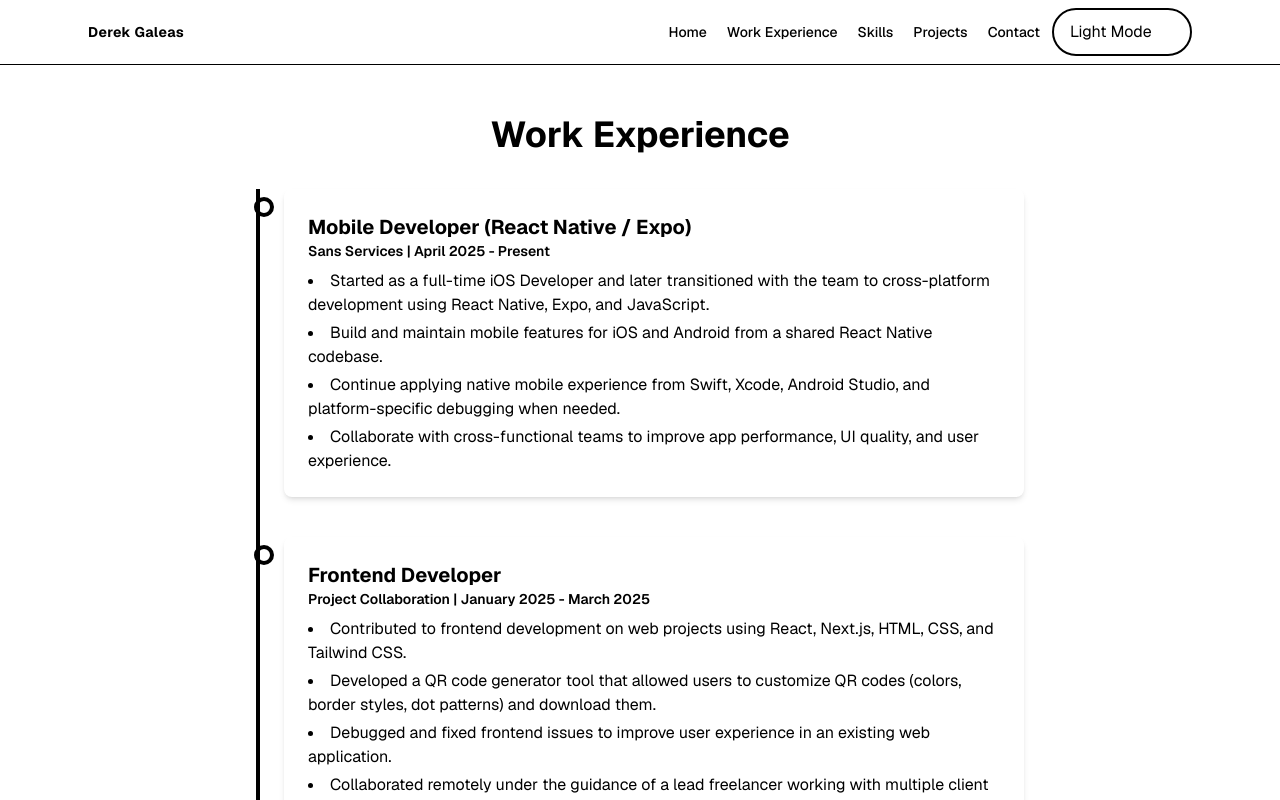
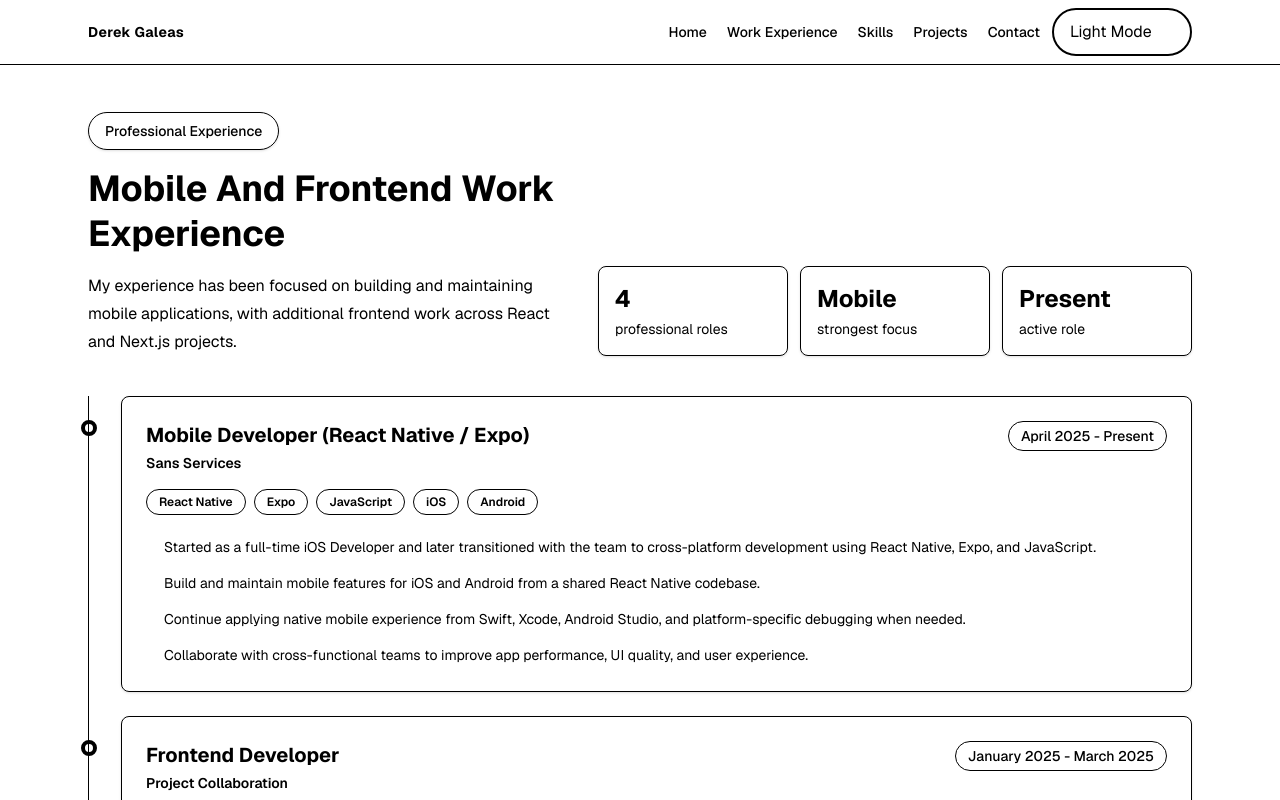
Before and after one commit to DHK2001/portfolio, a Next.js app: page /work-experience in a window 1280 px wide. Shown: the top 800 px of the page. Built offline with nearby package versions, Linux system fonts and the light colour scheme.

Commit message:
pdate work experience layout

```diff
--- a/src/app/work-experience/page.tsx
+++ b/src/app/work-experience/page.tsx
@@ -2,27 +2,89 @@
 
 import React from "react";
 import Title from "@/components/Title";
-import { workExperienceData } from "@/constants/portfolioData";
+import {
+  workExperienceData,
+  workExperiencePageData,
+} from "@/constants/portfolioData";
 
 const WorkExperience = () => {
   return (
-    <section className="w-full flex flex-col items-center max-w-11/12 mx-auto">
-      <Title text="Work Experience" classname="mb-8" />
+    <section className="flex w-full flex-col gap-10">
+      <div className="grid gap-6 lg:grid-cols-[0.9fr_1.1fr] lg:items-end">
+        <div className="flex flex-col items-start gap-4">
+          <div className="inline-flex rounded-full border border-[color:var(--border)] bg-[color:var(--cards)] px-4 py-2 text-sm font-medium text-[color:var(--secondary-text)] shadow-sm">
+            {workExperiencePageData.badge}
+          </div>
+          <Title text={workExperiencePageData.title} classname="text-left" />
+          <p className="max-w-2xl text-base leading-7 text-[color:var(--secondary-text)]">
+            {workExperiencePageData.description}
+          </p>
+        </div>
 
-      <div className="relative border-l-4 border-[color:var(--primary)] pl-6 space-y-10 w-full max-w-3xl">
+        <div className="grid gap-3 sm:grid-cols-3">
+          <div className="rounded-lg border border-[color:var(--border)] bg-[color:var(--cards)] p-4 shadow-sm">
+            <p className="text-2xl font-bold text-[color:var(--primary-text)]">
+              4
+            </p>
+            <p className="mt-1 text-sm text-[color:var(--secondary-text)]">
+              professional roles
+            </p>
+          </div>
+          <div className="rounded-lg border border-[color:var(--border)] bg-[color:var(--cards)] p-4 shadow-sm">
+            <p className="text-2xl font-bold text-[color:var(--primary-text)]">
+              Mobile
+            </p>
+            <p className="mt-1 text-sm text-[color:var(--secondary-text)]">
+              strongest focus
+            </p>
+          </div>
+          <div className="rounded-lg border border-[color:var(--border)] bg-[color:var(--cards)] p-4 shadow-sm">
+            <p className="text-2xl font-bold text-[color:var(--primary-text)]">
+              Present
+            </p>
+            <p className="mt-1 text-sm text-[color:var(--secondary-text)]">
+              active role
+            </p>
+          </div>
+        </div>
+      </div>
+
+      <div className="relative space-y-6 border-l border-[color:var(--border)] pl-5 sm:pl-8">
         {workExperienceData.map((exp, index) => (
           <div key={index} className="relative">
-            <div className="absolute -left-[30px] top-2 w-5 h-5 rounded-full bg-[color:var(--primary)] border-4 border-[color:var(--bg)]"></div>
-            <div className="bg-[color:var(--cards)] rounded-lg shadow-md p-6">
-              <h3 className="text-xl font-bold text-[color:var(--highlight)]">
-                {exp.role}
-              </h3>
-              <p className="text-[var(--secondary-text)] text-sm font-semibold mb-2">
-                {exp.company} | {exp.startDate} - {exp.endDate}
-              </p>
-              <ul className="list-disc list-inside space-y-1 text-[var(--secondary-text)]">
-                {exp.description.map((item, i) => (
-                  <li key={i}>{item}</li>
+            <div className="absolute -left-[29px] top-6 h-4 w-4 rounded-full border-4 border-[color:var(--bg)] bg-[color:var(--primary)] sm:-left-10"></div>
+            <div className="rounded-lg border border-[color:var(--border)] bg-[color:var(--cards)] p-5 shadow-sm transition duration-200 hover:border-[color:var(--primary)] hover:shadow-[0_10px_30px_var(--shadow-color)] sm:p-6">
+              <div className="flex flex-col gap-3 sm:flex-row sm:items-start sm:justify-between">
+                <div>
+                  <h3 className="text-xl font-bold text-[color:var(--primary-text)]">
+                    {exp.role}
+                  </h3>
+                  <p className="mt-1 text-sm font-semibold text-[color:var(--highlight)]">
+                    {exp.company}
+                  </p>
+                </div>
+                <p className="rounded-full border border-[color:var(--border)] bg-[color:var(--muted-surface)] px-3 py-1 text-sm font-medium text-[color:var(--secondary-text)]">
+                  {exp.startDate} - {exp.endDate}
+                </p>
+              </div>
+
+              <div className="mt-4 flex flex-wrap gap-2">
+                {exp.tags.map((tag) => (
+                  <span
+                    key={tag}
+                    className="rounded-full border border-[color:var(--border)] bg-[color:var(--muted-surface)] px-3 py-1 text-xs font-semibold text-[color:var(--primary-text)]"
+                  >
+                    {tag}
+                  </span>
+                ))}
+              </div>
+
+              <ul className="mt-5 space-y-3 text-sm leading-6 text-[var(--secondary-text)]">
+                {exp.description.map((item) => (
+                  <li key={item} className="flex gap-3">
+                    <span className="mt-2 h-1.5 w-1.5 shrink-0 rounded-full bg-[color:var(--primary)]" />
+                    <span>{item}</span>
+                  </li>
                 ))}
               </ul>
             </div>
--- a/src/constants/portfolioData.ts
+++ b/src/constants/portfolioData.ts
@@ -5,6 +5,7 @@ import {
   Skill,
   SkillsPageData,
   WorkExperience,
+  WorkExperiencePageData,
 } from "@/models/models";
 
 export const profileData: Profile = {
@@ -55,6 +56,13 @@ export const homeData: HomeData = {
   ],
 };
 
+export const workExperiencePageData: WorkExperiencePageData = {
+  badge: "Professional Experience",
+  title: "Mobile And Frontend Work Experience",
+  description:
+    "My experience has been focused on building and maintaining mobile applications, with additional frontend work across React and Next.js projects.",
+};
+
 export const workExperienceData: WorkExperience[] = [
   {
     role: "Mobile Developer (React Native / Expo)",
@@ -67,6 +75,7 @@ export const workExperienceData: WorkExperience[] = [
       "Continue applying native mobile experience from Swift, Xcode, Android Studio, and platform-specific debugging when needed.",
       "Collaborate with cross-functional teams to improve app performance, UI quality, and user experience.",
     ],
+    tags: ["React Native", "Expo", "JavaScript", "iOS", "Android"],
   },
   {
     role: "Frontend Developer",
@@ -79,6 +88,7 @@ export const workExperienceData: WorkExperience[] = [
       "Debugged and fixed frontend issues to improve user experience in an existing web application.",
       "Collaborated remotely under the guidance of a lead freelancer working with multiple client contracts.",
     ],
+    tags: ["React", "Next.js", "TailwindCSS", "Frontend"],
   },
   {
     role: "Mobile Developer Intern",
@@ -90,6 +100,7 @@ export const workExperienceData: WorkExperience[] = [
       "Maintained iOS and Android applications, fixing bugs and improving UI.",
       "Collaborated with the development team using Android Studio and Xcode.",
     ],
+    tags: ["iOS", "Android", "Xcode", "Android Studio"],
   },
   {
     role: "Mobile Developer (Flutter)",
@@ -102,6 +113,7 @@ export const workExperienceData: WorkExperience[] = [
       "Implemented new UI designs provided by the design team, ensuring seamless integration with existing logic and structure.",
       "Managed and optimized the application's MongoDB database for efficiency and reliability.",
     ],
+    tags: ["Flutter", "Dart", "MongoDB", "Mobile"],
   },
 ];
 
```
Also changed, not shown: src/models/models.ts (+7 -0 lines).
